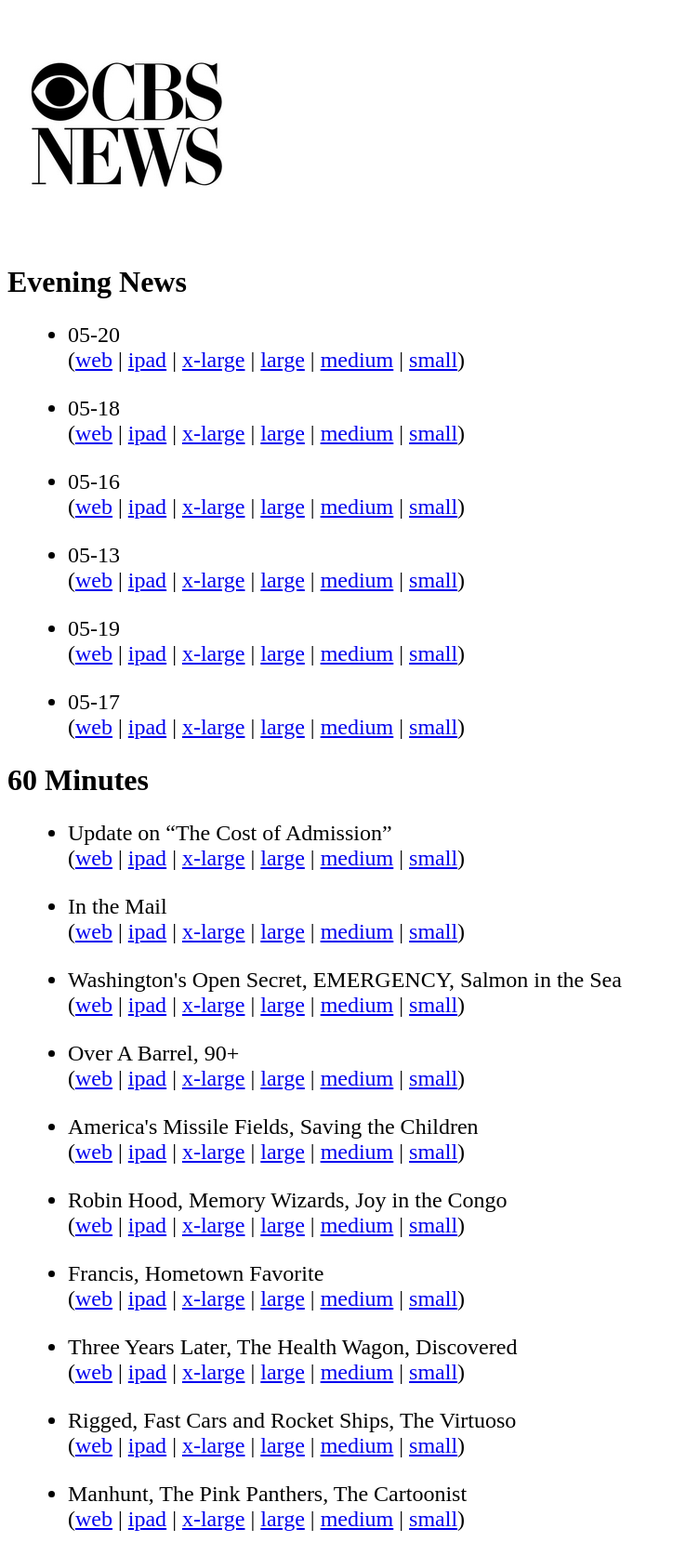
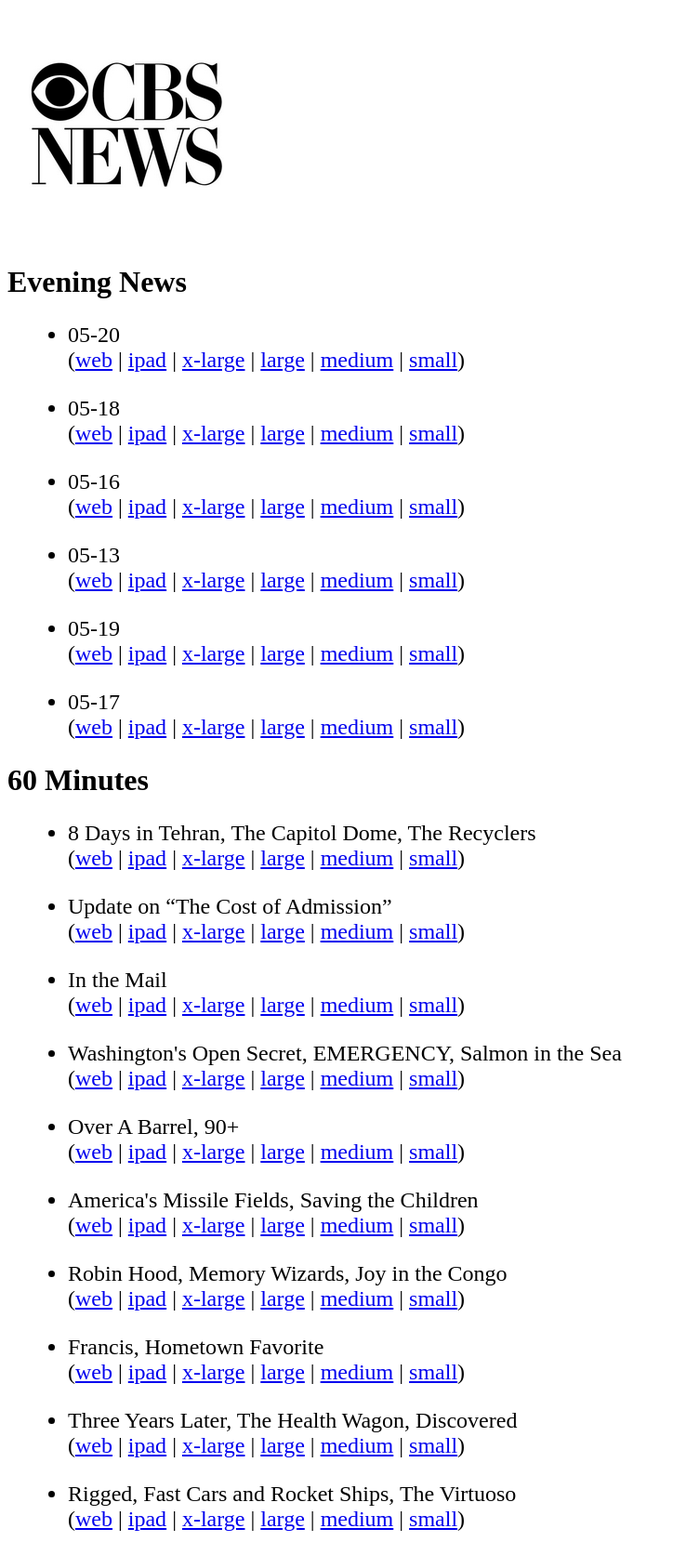
Before and after one commit to jkutner/cbsfeed, a Jekyll site: the page built from index.html, in a window 1280 px wide. Shown: the whole page at 93% size, without its empty margins (0-724 px from the left). Built offline with Jekyll 4.4.1, drawn with Linux system fonts in a browser that asks for light colours; nearby versions of some CDN libraries; some of the changed lines change nothing that is shown.

Commit message:
Updating with latest episdoes

```diff
--- a/_data/sixtymin.yml
+++ b/_data/sixtymin.yml
@@ -1,4 +1,13 @@
 ---
+- title: 8 Days in Tehran, The Capitol Dome, The Recyclers
+  links:
+    orig: /videos/8-days-in-tehran-the-capitol-dome-the-recyclers/
+    ipad: ipad-streaming.cbsnews.com/media/mpx/2014/05/18/259025475731/60_FULL_0518_tablet.m3u8
+    mp4_240: media\/2014\/05\/18\/259025475731\/60_FULL_0518_240.mp4
+    mp4_740: media\/2014\/05\/18\/259025475731\/60_FULL_0518_740.mp4
+    mp4_796: media\/2014\/05\/18\/259025475731\/60_FULL_0518_796.mp4
+    mp4_1296: media\/2014\/05\/18\/259025475731\/60_FULL_0518_1296.mp4
+  date: 8 Days in Tehran, The Capitol Dome, The Recyclers
 - title: Update on &ldquo;The Cost of Admission&rdquo;
   links:
     orig: /videos/update-on-the-cost-of-admission/
@@ -80,12 +89,3 @@
     mp4_796: media\/2014\/03\/30\/211561027834\/60_0330_FULL_V3_796.mp4
     mp4_1296: media\/2014\/03\/30\/211561027834\/60_0330_FULL_V3_1296.mp4
   date: Rigged, Fast Cars and Rocket Ships, The Virtuoso
-- title: Manhunt, The Pink Panthers, The Cartoonist
-  links:
-    orig: /videos/manhunt-the-pink-panthers-the-cartoonist/
-    ipad: ipad-streaming.cbsnews.com/media/mpx/2014/03/23/204352067936/60_0323_FULL_NEW_500/60_0323_FULL_NEW_500.m3u8
-    mp4_240: media\/2014\/03\/23\/204352067936\/60_0323_FULL_NEW_240.mp4
-    mp4_740: media\/2014\/03\/23\/204352067936\/60_0323_FULL_NEW_740.mp4
-    mp4_796: media\/2014\/03\/23\/204352067936\/60_0323_FULL_NEW_796.mp4
-    mp4_1296: media\/2014\/03\/23\/204352067936\/60_0323_FULL_NEW_1296.mp4
-  date: Manhunt, The Pink Panthers, The Cartoonist
```
